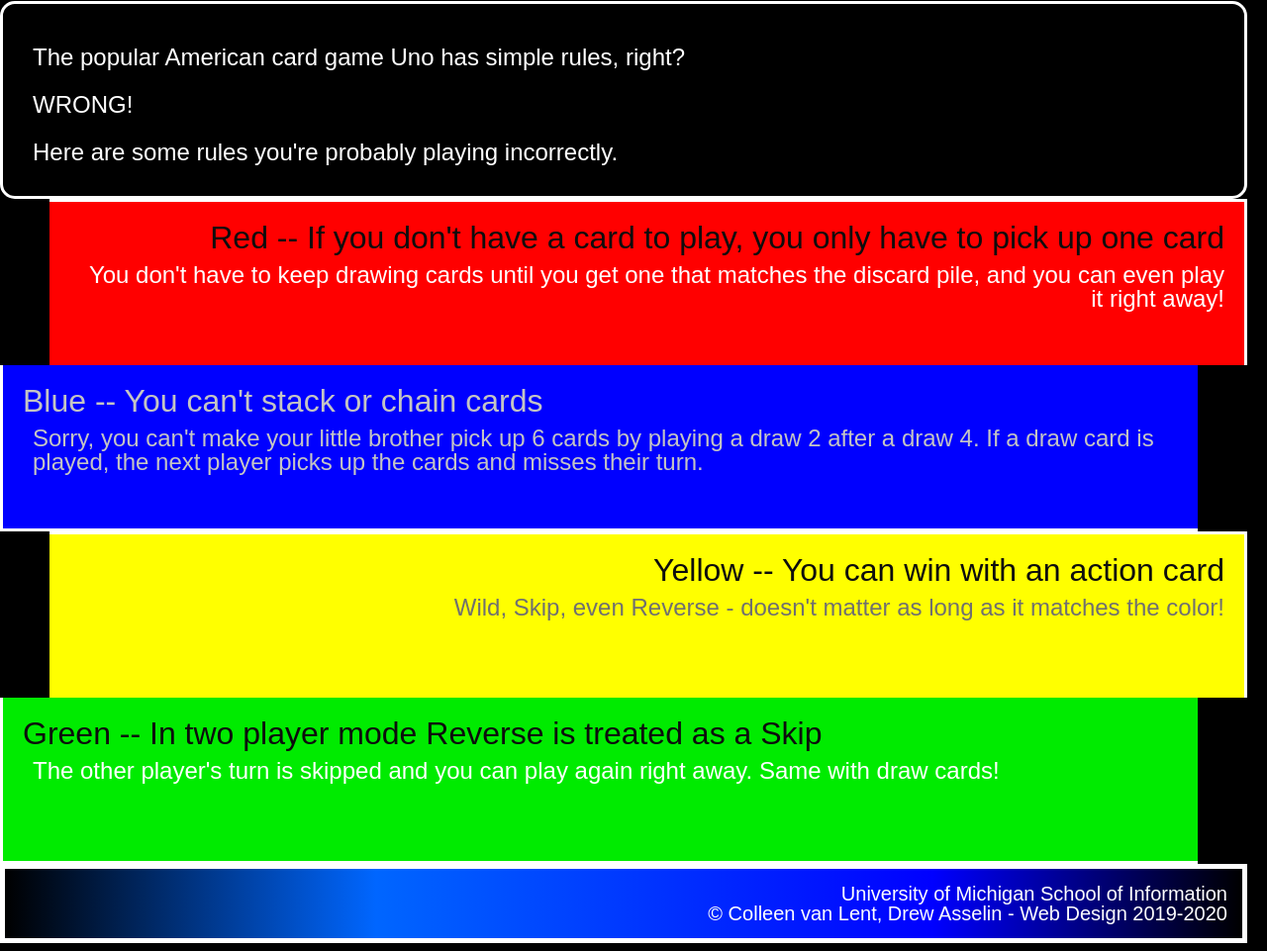
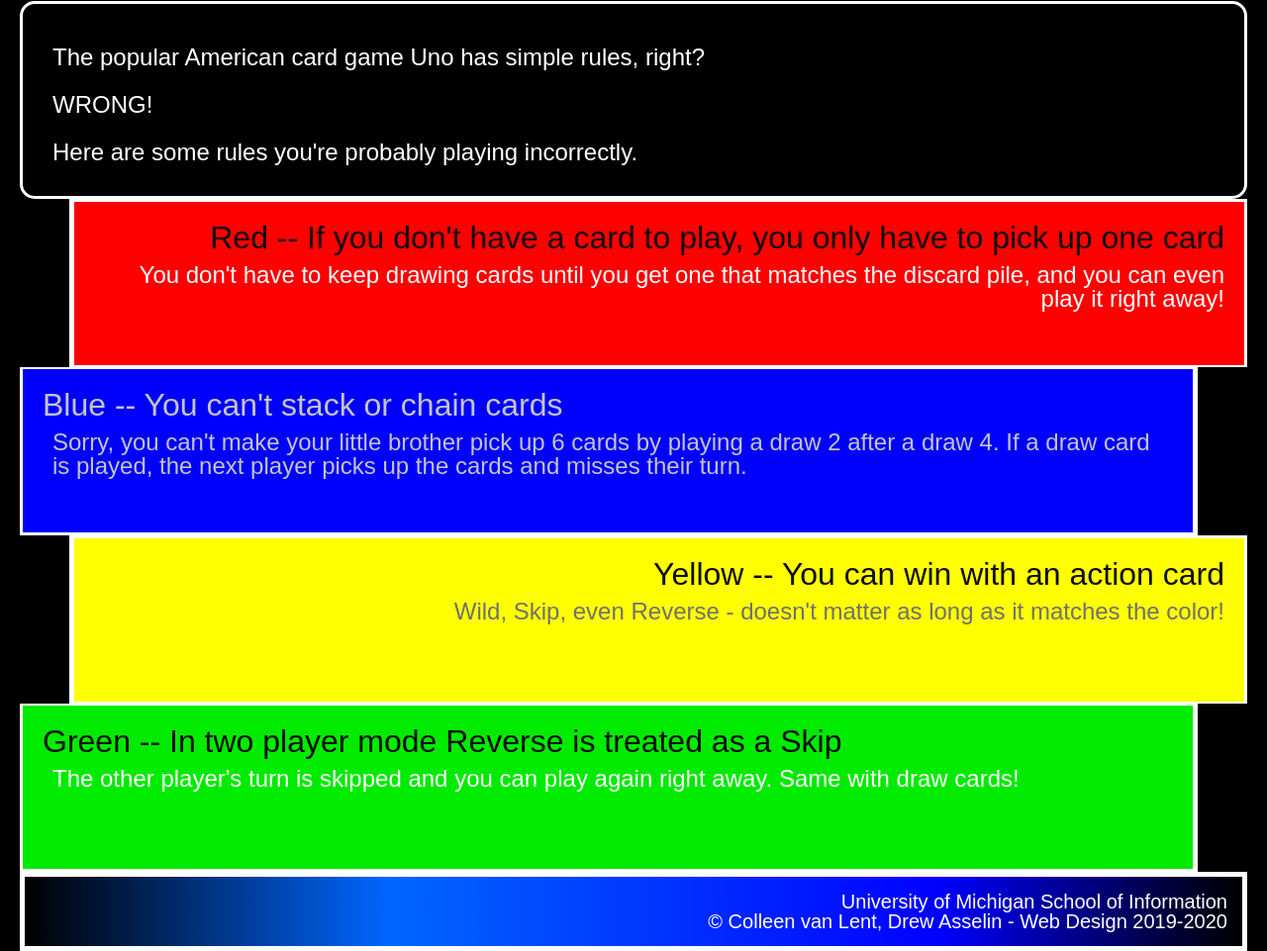
Before and after one commit to lasyamantha/hw3-2023, a plain HTML site: page index.html in a window 1280 px wide. Shown: the part 327-1288 px from the top of the page at 99% size. Drawn offline with Linux system fonts and the light colour scheme.

Commit message:
Update style.css

```diff
--- a/css/style.css
+++ b/css/style.css
@@ -5,7 +5,7 @@ body{
     margin-top: 20px;
     margin-right: 20px;
     margin-bottom: 0px;
-    margin-left: 0px;
+    margin-left: 20px;
 }
 h1{
     font-size: 42px;
@@ -43,15 +43,15 @@ div{
     background-color:#ff0000;
     text-align: right;
     margin-left: 50px;
-    border-bottom: 2px;
-    border-left: 5px;
+    border-bottom-width: 2px;
+    border-left-width: 5px;
 }
 .blue{
     background-color: #0000ff;
     text-align: left;
     margin-right: 50px;
-    border-top: 2px;
-    border-right: 5px;
+    border-top-width: 2px;
+    border-right-width: 5px;
 }
 .blue > h2{
     color: #C4C4C4;
@@ -63,8 +63,8 @@ div{
     background-color:#ffff00;
     text-align: right;
     margin-left: 50px;
-    border-bottom: 2px;
-    border-left: 5px;
+    border-bottom-width: 2px;
+    border-left-width: 5px;
 }
 .yellow > p{
     color: #707070;
@@ -73,8 +73,8 @@ div{
     background-color:#00EB00;
     text-align: left;
     margin-right: 50px;
-    border-top: 2px;
-    border-right: 5px;
+    border-top-width: 2px;
+    border-right-width: 5px;
 }
 footer{
     background: linear-gradient(to left, #000000, #0000ff 25%, #0066ff 70%, #000000 100%);
```
